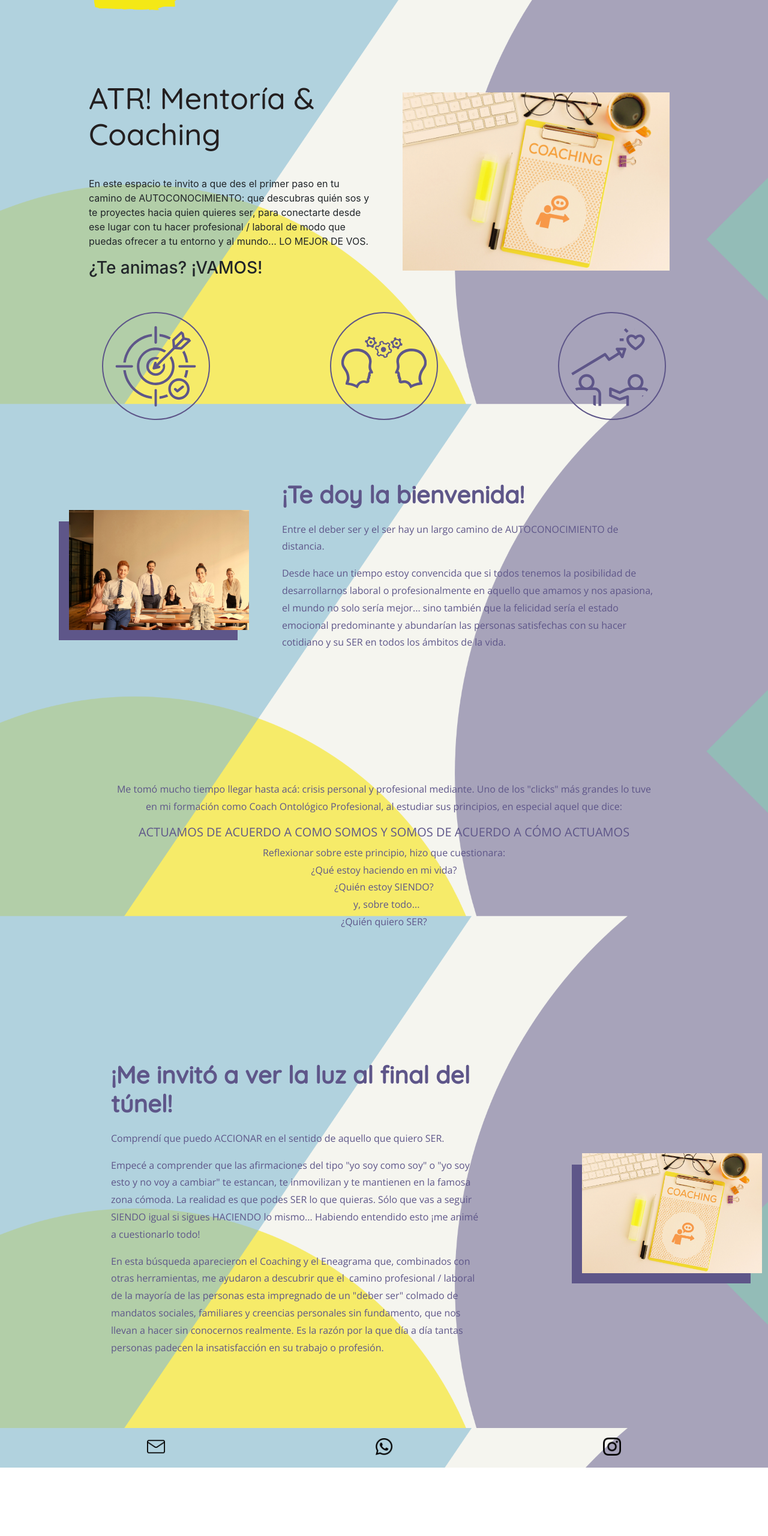
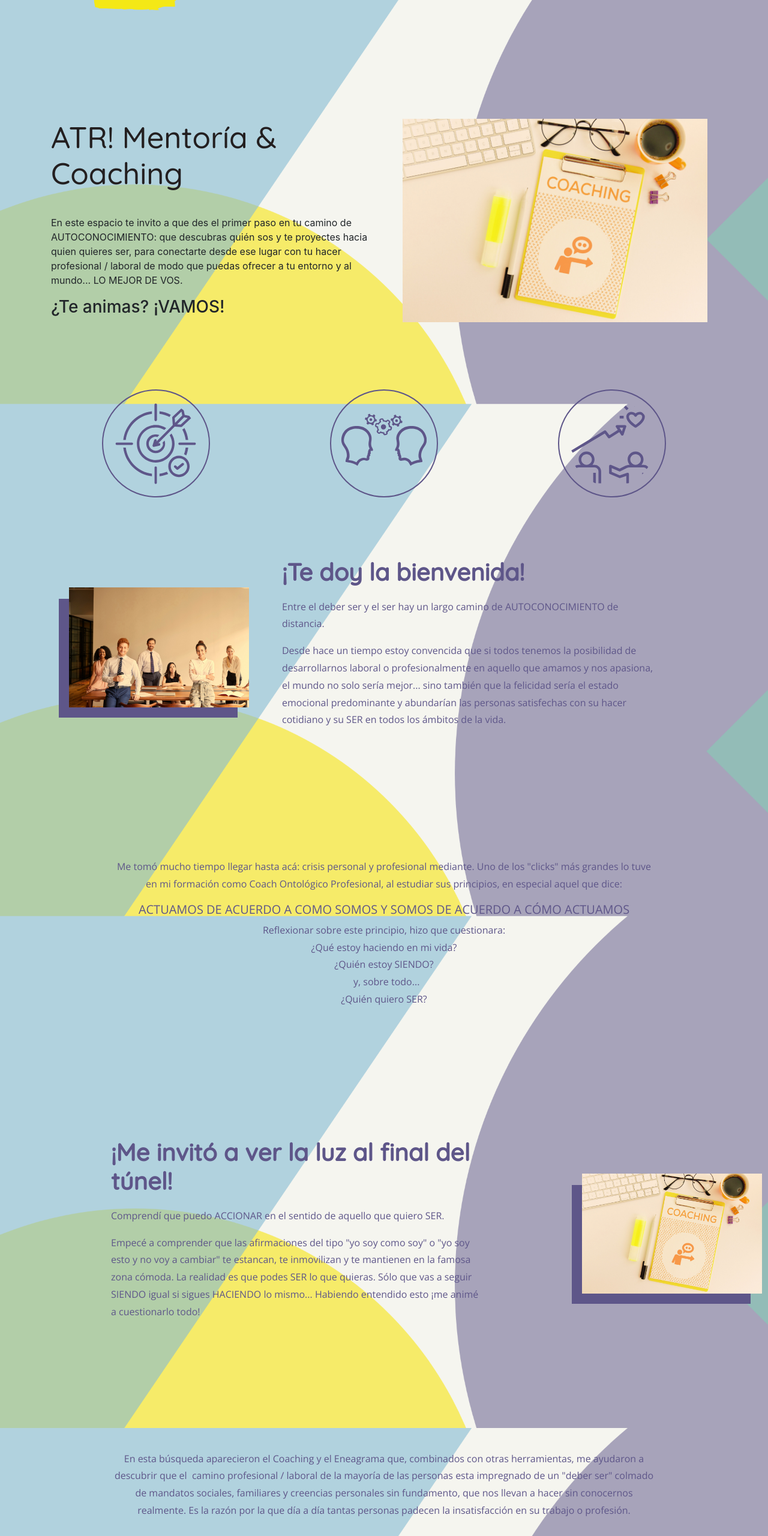
Before and after one commit to enahas/atr_mentoriaycoaching, a website: page index.html in a window 1280 px wide. Shown: the part 180-2740 px from the top of the page at 60% size. Before the commit the page ends 2626 px from the top, so only its background shows below. Drawn offline with nearby package versions, Linux system fonts and the light colour scheme.

Commit message:
mejorando el inicio 2

```diff
--- a/index.html
+++ b/index.html
@@ -77,7 +77,7 @@
 
                     </div>
                 </div>
-                <div class="row m-5 align-items-center">
+                <div class="row mt-5 pt-5 align-items-center">
                     <div class="col-lg-6 col-xs-12">
                         <h1>ATR! Mentoría & Coaching</h1>
                         <p>
@@ -91,7 +91,7 @@
                     </div>
 
                 </div>
-                <div class="row">
+                <div class="row mt-5 pt-5">
                     <div class="col-lg-4 col-xs-12 d-flex
                         justify-content-center">
                         <img src="assets/img/inicio4.svg" alt="inicio4"
@@ -150,17 +150,22 @@
                             <p>
                                 Empecé a comprender que las afirmaciones del tipo "yo soy como soy" o "yo soy esto y no voy a cambiar" te estancan, te inmovilizan y te mantienen en la famosa zona cómoda. La realidad es que podes SER lo que quieras. Sólo que vas a seguir SIENDO igual si sigues HACIENDO lo mismo... Habiendo entendido esto ¡me animé a cuestionarlo todo!
                             </p>
-                            <p>
-                                En esta búsqueda aparecieron el Coaching y el Eneagrama que, combinados con otras herramientas, me ayudaron a descubrir que el  camino profesional / laboral de la mayoría de las personas esta impregnado de un "deber ser" colmado de mandatos sociales, familiares y creencias personales sin fundamento, que nos llevan a hacer  sin conocernos realmente. Es la razón por la que día a día tantas personas padecen la insatisfacción en su trabajo o profesión.
-                            </p>
-
-
                         </div>
                     </div>
                     <div class="col-lg-3 col-xs-12">
                         <img src="assets/img/servicio1.png" alt="servicio1"
                             class="logoInicio">
                     </div>
+                </div>
+                <div class="row align-items-center">
+                    <div class="col-lg-12 col-xs-12">
+                        <div class="textoPrincipal text-center">
+                            <p>
+                                En esta búsqueda aparecieron el Coaching y el Eneagrama que, combinados con otras herramientas, me ayudaron a descubrir que el  camino profesional / laboral de la mayoría de las personas esta impregnado de un "deber ser" colmado de mandatos sociales, familiares y creencias personales sin fundamento, que nos llevan a hacer  sin conocernos realmente. Es la razón por la que día a día tantas personas padecen la insatisfacción en su trabajo o profesión.
+                            </p>
+                        </div>
+                    </div>
+
                 </div>
 
 
```
